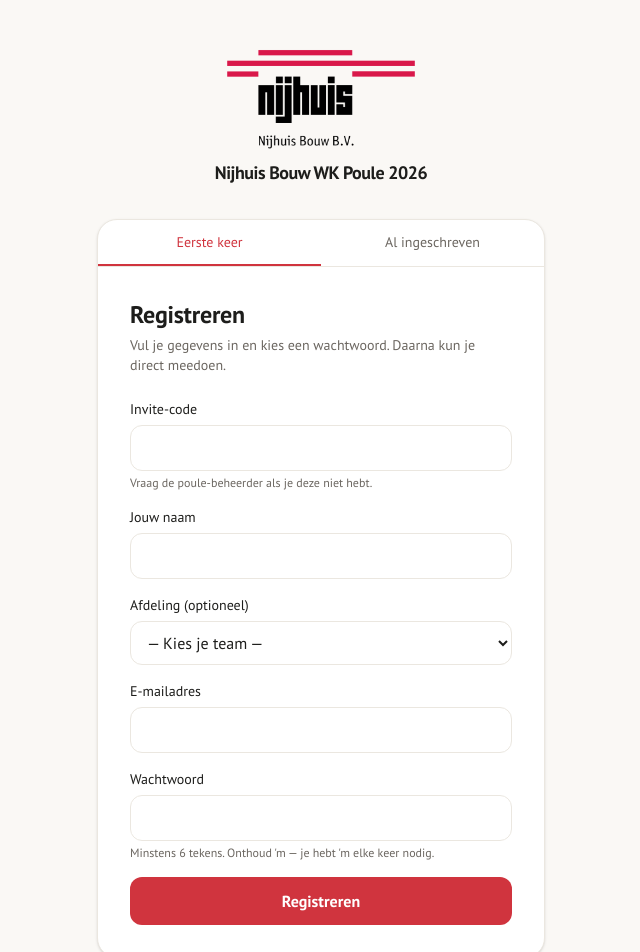
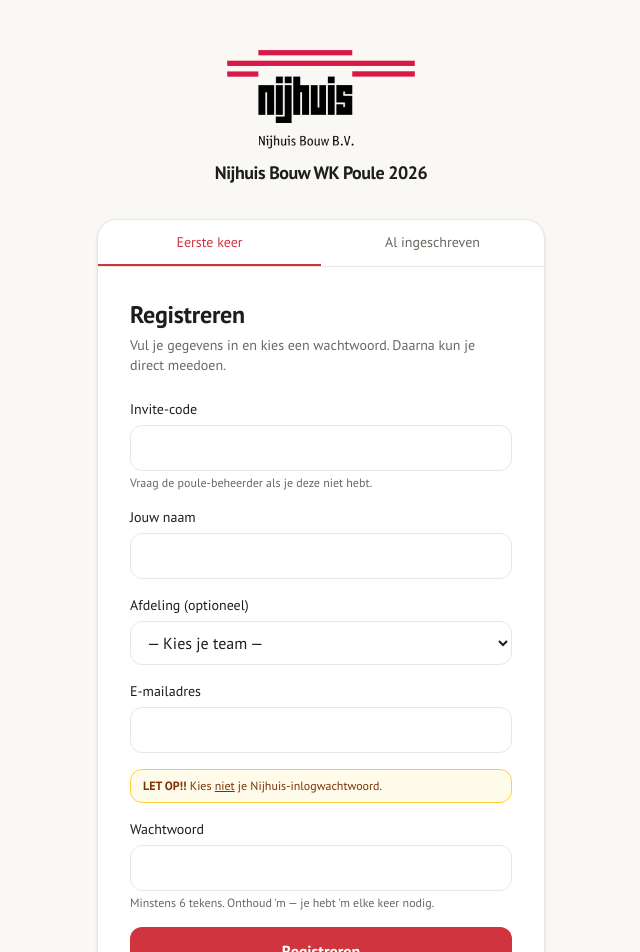
Before and after one commit to gielkleinjan-dev/nijhuis-wk-poule, a Next.js app: page /login in a window 1280 px wide. Shown: the top 952 px of the page, without its empty margins (319-959 px from the left). Built offline with nearby package versions, Linux system fonts and the light colour scheme.

Commit message:
feat(login): waarschuwing om Nijhuis-wachtwoord niet te hergebruiken
Co-Authored-By: Claude Opus 4.7 <noreply@anthropic.com>

```diff
--- a/app/login/page.tsx
+++ b/app/login/page.tsx
@@ -148,6 +148,9 @@ export default function LoginPage() {
                   type="email"
                   required
                 />
+                <div className="bg-amber-50 border border-amber-300 text-amber-900 rounded-md px-3 py-2 text-xs">
+                  <strong>LET OP!!</strong> Kies <u>niet</u> je Nijhuis-inlogwachtwoord.
+                </div>
                 <Field
                   label="Wachtwoord"
                   value={password}
```
